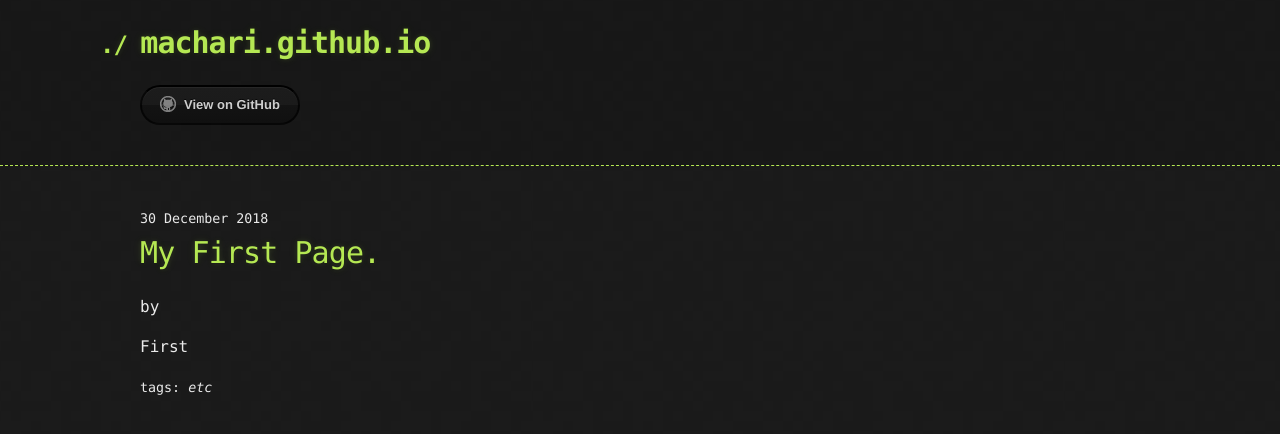
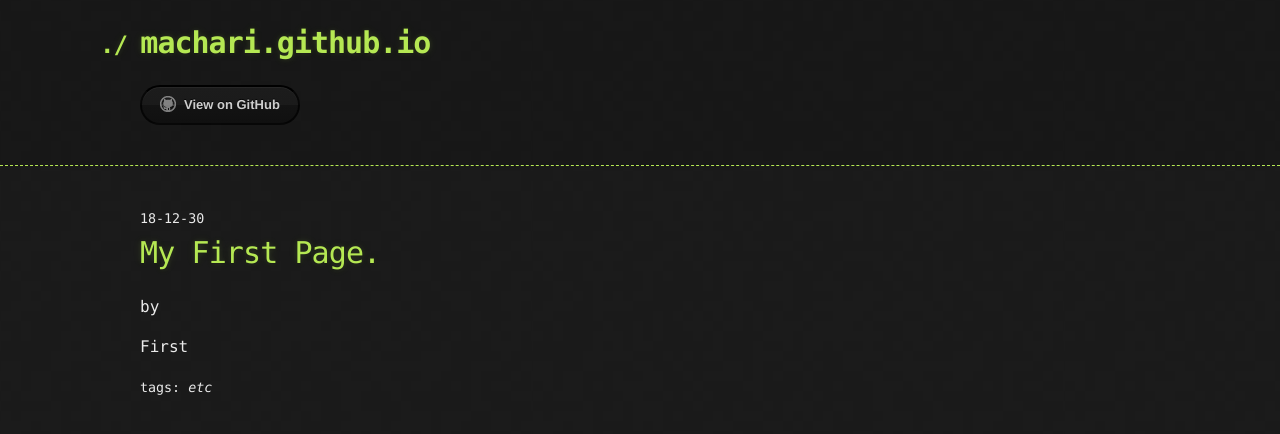
Before and after one commit to machari/machari.github.io, a Jekyll site: the page built from _posts/2018-12-30-README.md, in a window 1280 px wide. Shown: the top 434 px of the page. Built offline with Jekyll 4.4.1, drawn with Linux system fonts in a browser that asks for light colours; the repository's description, which GitHub fills in, is left out.

Commit message:
날짜 형식 수정

```diff
--- a/_layouts/post.html
+++ b/_layouts/post.html
@@ -2,7 +2,7 @@
 layout: default
 ---
 
-<small>{{ page.date | date: "%-d %B %Y" }}</small>
+<small>{{ page.date | date: "%y-%m-%d" }}</small>
 <h1>{{ page.title }}</h1>
 
 <p class="view">by {{ page.author | default: site.author }}</p>
```
